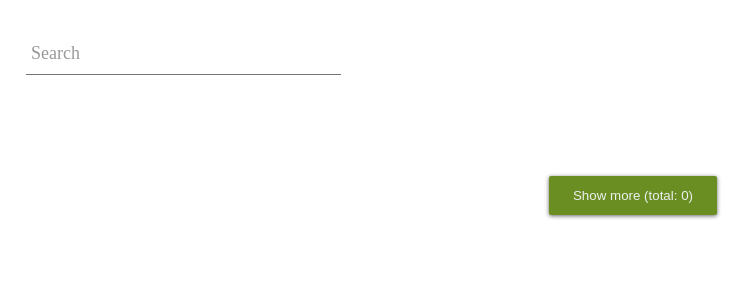
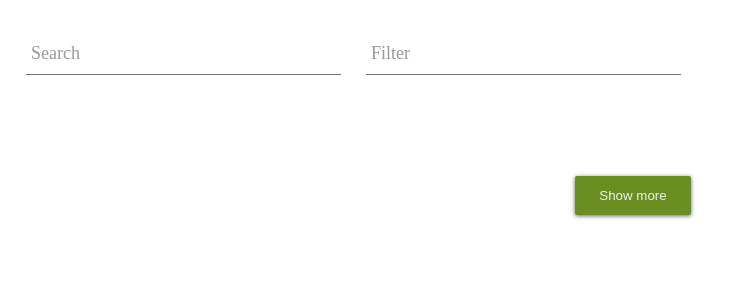
Before and after one commit to Vitaminvp/Unsplash-react-redux-thunk-ts, a React (Create React App) app: page / in a window 1280 px wide. Shown: the top 300 px of the page, without its empty margins (7-758 px from the left). Built offline with nearby package versions, Linux system fonts and the light colour scheme.

Commit message:
Add two inputs

```diff
--- a/src/App.tsx
+++ b/src/App.tsx
@@ -39,6 +39,7 @@ class App extends Component<{}, State> {
 
   };
   private handleSearch = async (value:string) => {
+    console.log('App', value);
     const responseData = await this.fetchImages(value);
     this.setState(state => ({...state, ...responseData, value }));
   };
@@ -55,11 +56,11 @@ class App extends Component<{}, State> {
   };
 
   render() {
-
+    const {total, items} = this.state;
     return <div className={'app-wrapper'}>
       <Nav onSearch={this.handleSearch} />
       <Grid {...this.state} />
-      <Button className="button" onClick={this.loadImages}>Show more (total: {this.state.total})</Button>
+      <Button className="native-button" onClick={this.loadImages}>Show more {total ? `(${items.length} of ${total})` : ''}</Button>
 
     </div>;
   }
--- a/src/Components/button/Button.scss
+++ b/src/Components/button/Button.scss
@@ -1,4 +1,4 @@
-.button {
+.native-button {
   position: relative;
   display: block;
   margin: 30px auto;
@@ -11,22 +11,23 @@
   background-color: olivedrab;
   color: #ecf0f1;
   transition: background-color .3s;
+  cursor: pointer;
 }
 
-.button:hover, .button:focus {
+.native-button:hover, .native-button:focus {
   background-color: olivedrab;
 }
 
-.button > * {
+.native-button > * {
   position: relative;
 }
 
-.button span {
+.native-button span {
   display: block;
   padding: 12px 24px;
 }
 
-.button:before {
+.native-button:before {
   content: "";
   position: absolute;
   top: 50%;
@@ -39,7 +40,7 @@
   transform: translate(-50%, -50%);
 }
 
-.button:active:before {
+.native-button:active:before {
   width: 120%;
   padding-top: 120%;
   transition: width .2s ease-out, padding-top .2s ease-out;
--- a/src/Components/grid/Grid.scss
+++ b/src/Components/grid/Grid.scss
@@ -19,7 +19,6 @@ h2 {
 .grid__item {
   position: relative;
   margin-bottom: 1rem;
-
   overflow: hidden;
   animation: 1s linear 0s 1 normal none running anime;
   //box-shadow: 1px 2px 6px 0px #000;
@@ -28,7 +27,7 @@ h2 {
     //border: 2px solid rgba(90,0,10,0.4);
     box-shadow: 3px 3px 2px 1px #0000009c;
   }
-  object-fit: cover;
+  //object-fit: cover;
   background-color: rgba(37, 0, 10, 0.4);
 }
 
--- a/src/Components/input/Input.scss
+++ b/src/Components/input/Input.scss
@@ -1,6 +1,7 @@
 .input__native-group {
   position: relative;
   margin-bottom: 45px;
+  margin-right: 20px;
 }
 
 .input__native-input {
--- a/src/Components/input/Input.tsx
+++ b/src/Components/input/Input.tsx
@@ -12,8 +12,9 @@ export enum InputTypes {
 interface IProps {
     type: InputTypes,
     value: string,
-    onChange: (value: string) => void
+    onChange: (value: string, name: string) => void
     name: string
+    label: string
 }
 
 interface IState {
@@ -22,11 +23,11 @@ interface IState {
 
 export class Input extends React.Component<IProps, IState>{
     onChange = (e: SyntheticEvent<HTMLInputElement>) => {
-        const { value } = e.currentTarget;
-        this.props.onChange(value);
+        const { value, name } = e.currentTarget;
+        this.props.onChange(value, name);
     };
     render(){
-        const { value, name } = this.props;
+        const { value, name, label } = this.props;
         return <div className={'input__native-group'}>
                 <input
                     name={name}
@@ -35,8 +36,9 @@ export class Input extends React.Component<IProps, IState>{
                     className={'input__native-input'}
                     autoComplete="off"
                     value={value}
+                    onFocus={(e)=> e.currentTarget.value = ''}
                 />
-                <label className="input__native-label">Search</label>
+                <label className="input__native-label">{label}</label>
                 <span className="input__native-highlight">&nbsp;</span>
                 <span className="input__native-bar">&nbsp;</span>
             </div>
--- a/src/Components/searchForm/SearchForm.scss
+++ b/src/Components/searchForm/SearchForm.scss
@@ -0,0 +1,3 @@
+.search-form{
+  display: flex;
+}
--- a/src/Components/searchForm/SearchForm.tsx
+++ b/src/Components/searchForm/SearchForm.tsx
@@ -1,6 +1,7 @@
 import * as React from "react";
 import {Input, InputTypes} from "../input";
 import {SyntheticEvent} from "react";
+import "./SearchForm.scss";
 import classnames from "classnames";
 
 
@@ -10,39 +11,46 @@ interface IProps {
 }
 
 interface IState {
-    value: string
+    searchInput: string
+    filterInput: string
 }
 
 export class SearchForm extends React.Component<IProps, IState>{
     public state = {
-        value: ''
+        searchInput: '',
+        filterInput: ''
     };
-    private onInputChange = (value: string) => {
-        this.setState(state => ({...state, value }));
+    private onInputChange = (value: string, name: string) => {
+        console.log(value, name);
+        this.setState(state => ({...state, [name]: value }), () => console.log(this.state));
     };
     private onSubmit = (e: SyntheticEvent<HTMLFormElement>) => {
         e.preventDefault();
-        this.props.onSubmit(this.state.value);
+        console.log('e', e);
+        this.props.onSubmit(this.state.searchInput);
     };
 
     render(){
-        const { value } = this.state;
-        const classNames = classnames('search-form');
+        const { searchInput, filterInput } = this.state;
+        const classNames = classnames('search-form', 'native-form');
         return <form onSubmit={this.onSubmit} className={classNames}>
 
                 <Input
                     name={'searchInput'}
                     onChange = {this.onInputChange}
                     type = {InputTypes.TEXT}
-                    value = {value}
+                    value = {searchInput}
+                    label = {'Search'}
                 />
 
-                {/*<Input*/}
-                    {/*name={'filterInput'}*/}
-                    {/*onChange = {this.onInputChange}*/}
-                    {/*type = {InputTypes.TEXT}*/}
-                    {/*value = {value}*/}
-                {/*/>*/}
+                <Input
+                    name={'filterInput'}
+                    onChange = {this.onInputChange}
+                    type = {InputTypes.TEXT}
+                    value = {filterInput}
+                    label = {'Filter'}
+                />
+
             </form>
 
     }
```
